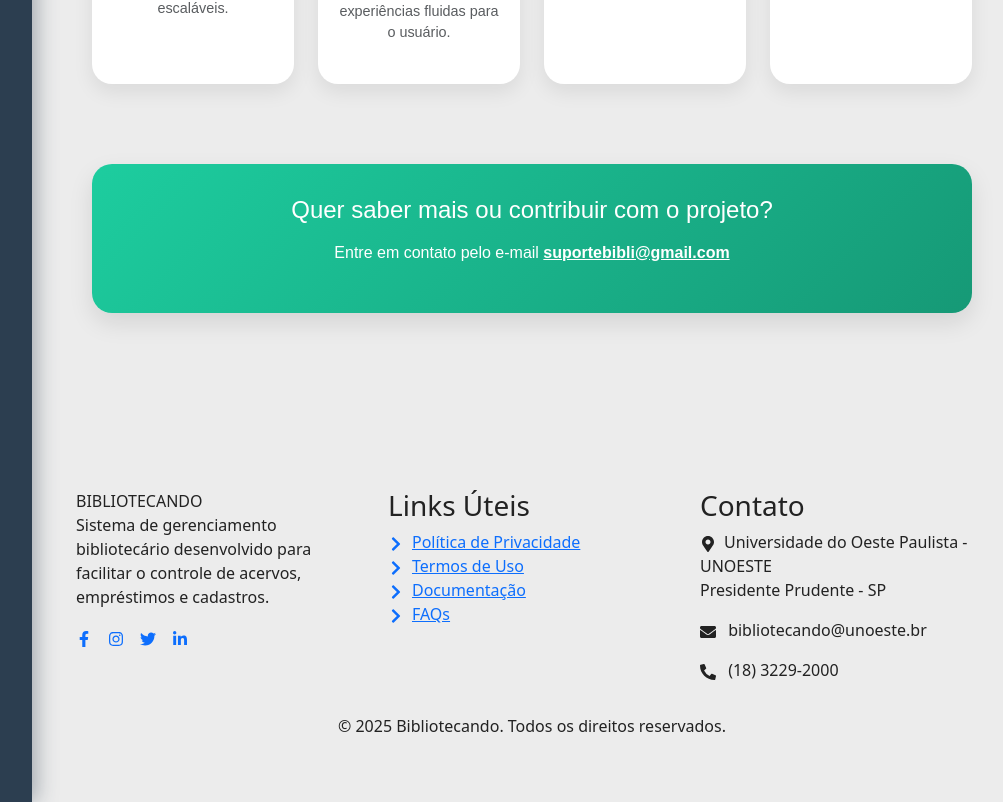
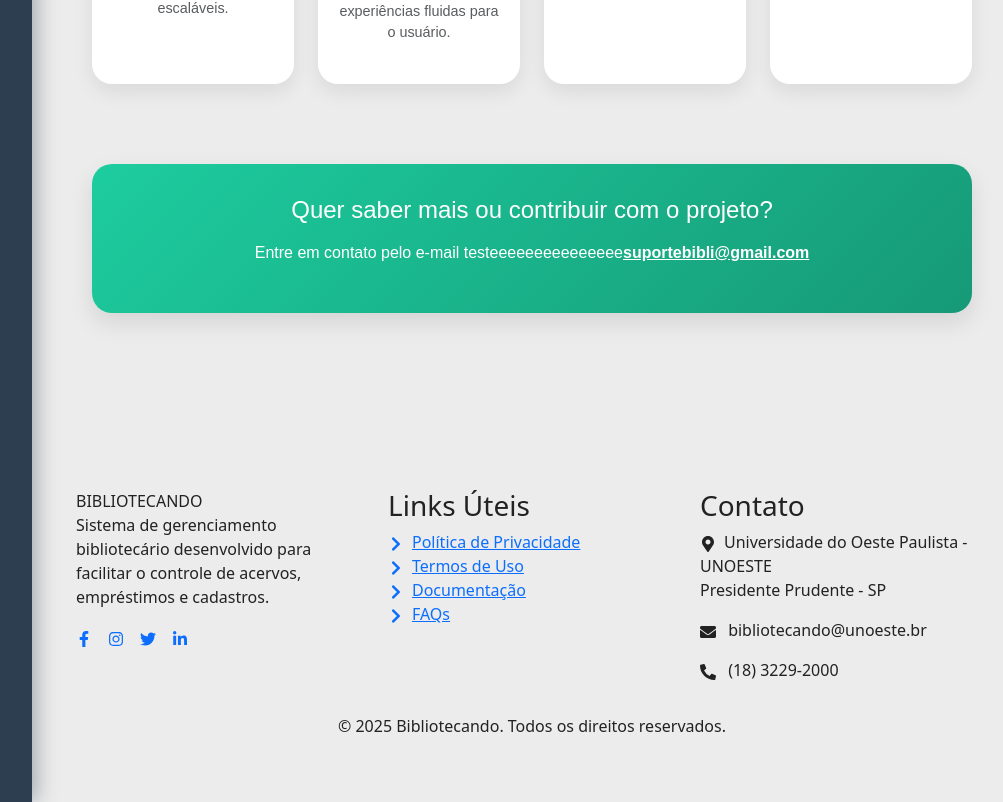
Before and after one commit to emanuelnagima/Bookly, a React (Vite) app in the folder Bibliotecando/Bibli/Frontend/: page /sobre in a window 1280 px wide. Shown: the part 1405-2207 px from the top of the page, without its empty margins (248-1251 px from the left). Built offline with nearby package versions, Linux system fonts and the light colour scheme.

Commit message:
feat(1): commit de teste

```diff
--- a/Bibliotecando/Bibli/Frontend/src/pages/About.jsx
+++ b/Bibliotecando/Bibli/Frontend/src/pages/About.jsx
@@ -115,12 +115,11 @@ export default function About() {
         </Row>
       </section>
 
-      {/* Call to Action */}
       <section className="about-section">
         <div className="about-cta">
           <h4>Quer saber mais ou contribuir com o projeto?</h4>
           <p>
-            Entre em contato pelo e-mail{" "}
+            Entre em contato pelo e-mail{" "} testeeeeeeeeeeeeeee
             <a href="mailto:suportebibli@gmail.com">suportebibli@gmail.com</a>
           </p>
         </div>
```
